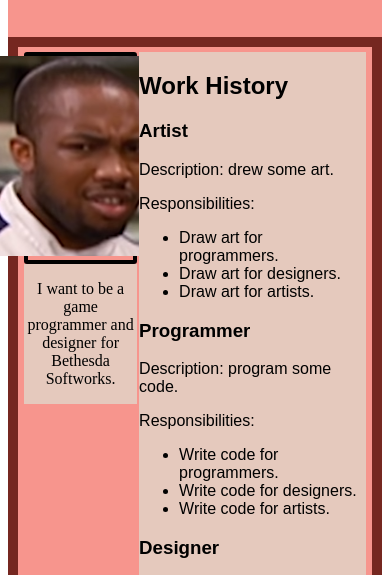
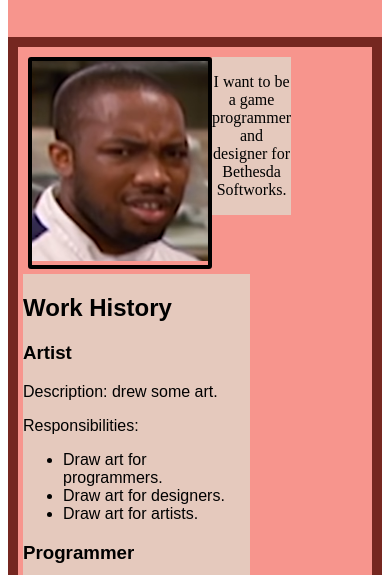
Before and after one commit to RhonV98/rhonv98.github.io, a plain HTML site: page Assignment_1/index.html in a window 390 px wide. Shown: the part 255-830 px from the top of the page. Drawn offline with Linux system fonts and the light colour scheme.

Commit message:
Update styles.css

```diff
--- a/Assignment_1/styles.css
+++ b/Assignment_1/styles.css
@@ -22,13 +22,14 @@
     background-color: #752720;
     justify-content: center;
     align-items: center;
+    flex-wrap: wrap;
 }
 
 .content-body {
     display: flex;
 
     background-color: #F7958D;
-    max-width: 960px;
+    width: 1000px;
 
     padding: 5px;
     margin: 10px;
@@ -38,18 +39,27 @@
 }
 
 .image-caption{
+    display: flex;
+    flex: 50%;
+
     width: 33%;
     flex-direction: column;
+    padding: 5px;
 
 
 }
 
 .image-body{
     display: flex;
+
+
+
+    justify-content: center;
+}
+
+.image-body > div{
     border: 4px solid black;
     border-radius: 3px;
-
-    justify-content: center;
 }
 
 .caption-body{
@@ -61,18 +71,74 @@
 
 .history-body{
     display: flex;
+    flex: 50%;
+
     width: 66%;
     font-family: sans-serif;
     background-color: #E5C9BD;
 }
 
-@media (max-width: 960px){
-    .body {
+@media (max-width: 1000px){
+    .wrapper{
+        display: flex;
+        background-color: #752720;
+        justify-content: center;
+        align-items: center;
+    }
+
+    .content-body {
+        display: flex;
+
+        background-color: #F7958D;
+
+
+        padding: 5px;
+        margin: 10px;
+
+        justify-content: center;
+        flex-direction: column;
+    }
+
+    .image-caption, .history-body{
+        flex: 100%
+    }
+
+    .image-caption{
+        display: flex;
+
+
+        padding: 5px;
+
+        flex-direction: row;
+        justify-content: space-between;
+
+    }
+
+    .image-body{
+        display: flex;
+
         justify-content: center;
     }
 
-    .image-caption{
-        flex-direction: row;
-        justify-content: space-evenly;
+    .image-body > div{
+        border: 4px solid black;
+        border-radius: 3px;
+    }
+
+    .caption-body{
+        display: flex;
+        background-color: #E5C9BD;
+        text-align: center;
+        align-self: flex-start;
+    }
+
+    .history-body{
+        display: flex;
+
+
+        font-family: sans-serif;
+        background-color: #E5C9BD;
+
+        justify-content: center;
     }
 }
```
